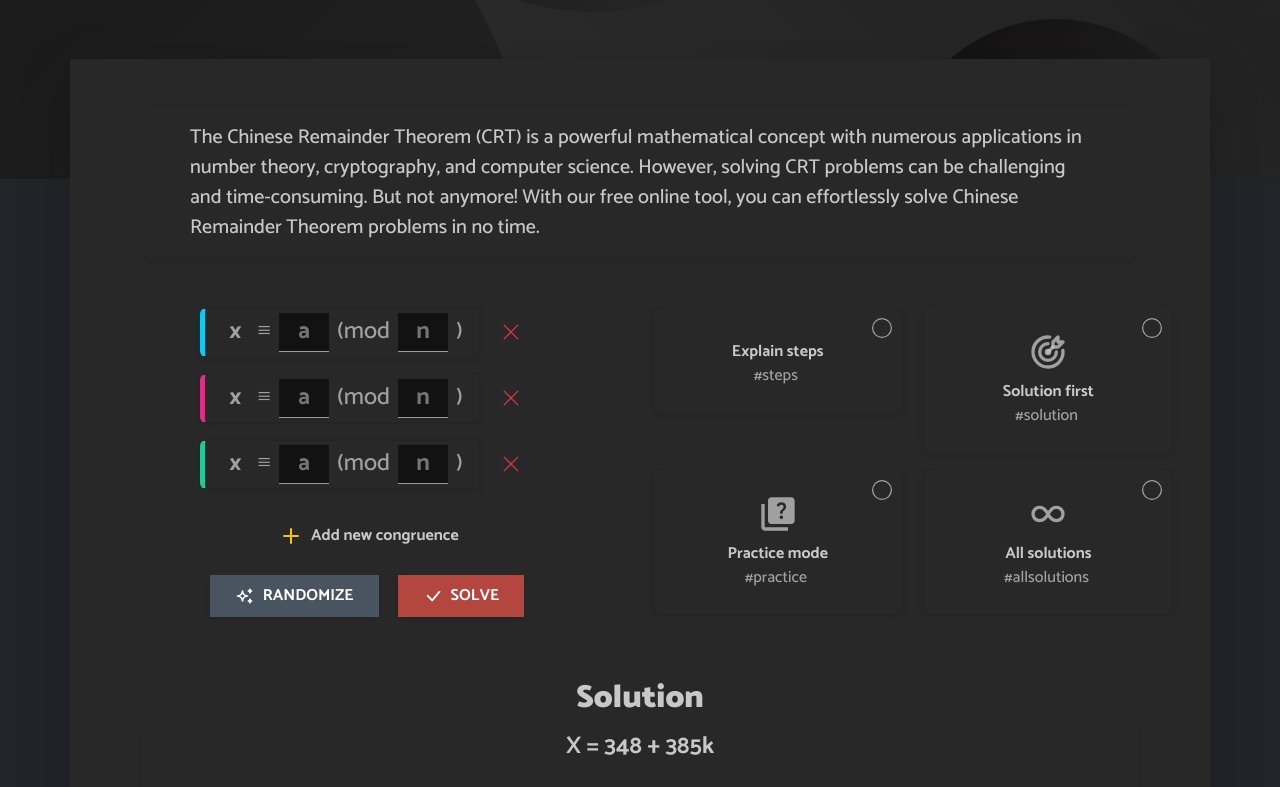
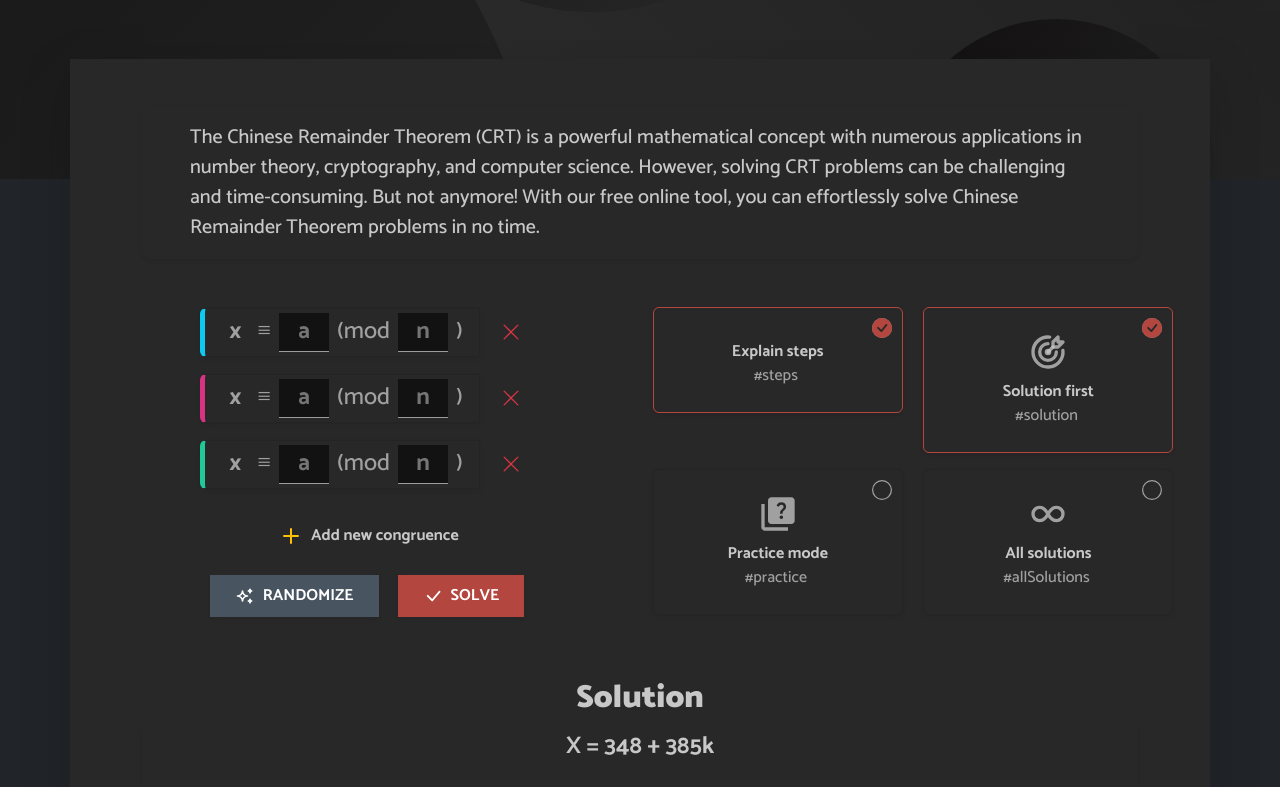
Before and after one commit to ivanov998/crt-next, a Next.js app: page / in a window 1280 px wide. Shown: the part 388-1175 px from the top of the page. Built offline with nearby package versions, Linux system fonts and the light colour scheme; some icons are missing.

Commit message:
Added calculator option button state

```diff
--- a/components/CalculatorOptionButton.tsx
+++ b/components/CalculatorOptionButton.tsx
@@ -1,24 +1,27 @@
-import React, { ReactNode } from 'react';
-
-interface ICalculatorOptionButtonProps {
-  name: string;
-  hashtag: string;
-  children: ReactNode;
-}
+import React from 'react';
+import { ICalculatorOptionButtonProps } from '../types/CalculatorProps';
 
 const CalculatorOptionButton: React.FC<ICalculatorOptionButtonProps> = ({
   name,
-  hashtag,
   children,
+  selected,
+  option,
+  handleOnClick,
 }) => {
   return (
     <div className='d-inline-block'>
-      <input type='checkbox' id={`btn-${hashtag}`} className='btn-check' />
+      <input
+        type='checkbox'
+        id={`btn-${option}`}
+        className='btn-check'
+        checked={selected}
+        onClick={() => handleOnClick(option)}
+      />
       <label
         className='form-label d-inline-flex flex-column justify-content-center align-items-center btn mx-sm-2 py-lg-4 position-relative shadow-sm mb-3'
         data-bs-toggle='tooltip'
         data-bss-tooltip=''
-        htmlFor={`btn-${hashtag}`}
+        htmlFor={`btn-${option}`}
         title='Get a comprehensive breakdown of each step in solving CRT problems'
       >
         <svg
@@ -44,7 +47,7 @@ const CalculatorOptionButton: React.FC<ICalculatorOptionButtonProps> = ({
         {children}
         <span className='fw-bold'>{name}</span>
         <span className='text-muted'>
-          #{hashtag}&nbsp;
+          #{option}&nbsp;
           <a
             className='text-decoration-none text-primary'
             href='#steps'
--- a/pages/index.tsx
+++ b/pages/index.tsx
@@ -2,8 +2,25 @@ import type { NextPage } from 'next';
 import CongruenceForm from '../components/CongruenceForm';
 import CalculatorOptionButton from '../components/CalculatorOptionButton';
 import SolutionStep from '../components/SolutionStep';
+import { useState } from 'react';
+import { ICalculatorOptions } from '../types/CalculatorProps';
 
 const Home: NextPage = () => {
+  const [calculatorOptions, setCalculatorOptions] =
+    useState<ICalculatorOptions>({
+      steps: true,
+      solution: true,
+      practice: false,
+      allSolutions: false,
+    });
+
+  const handleCalculatorOptionClick = (option: keyof ICalculatorOptions) => {
+    setCalculatorOptions({
+      ...calculatorOptions,
+      [option]: !calculatorOptions[option],
+    });
+  };
+
   return (
     <>
       <p className='brief-description d-none d-lg-block px-5 rounded-3 fs-5 py-3 shadow-sm mx-3 mx-lg-5 text-'>
@@ -19,10 +36,20 @@ const Home: NextPage = () => {
         </div>
         <div className='col-md-6 col-lg-7 col-xl-6'>
           <div className='d-flex justify-content-evenly flex-wrap mt-3 mt-md-0'>
-            <CalculatorOptionButton name='Explain steps' hashtag='steps'>
+            <CalculatorOptionButton
+              name='Explain steps'
+              selected={calculatorOptions.steps}
+              option={'steps'}
+              handleOnClick={handleCalculatorOptionClick}
+            >
               <i className='la la-lightbulb-o main-icon fs-1 mb-2 text-muted'></i>
             </CalculatorOptionButton>
-            <CalculatorOptionButton name='Solution first' hashtag='solution'>
+            <CalculatorOptionButton
+              name='Solution first'
+              selected={calculatorOptions.solution}
+              option='solution'
+              handleOnClick={handleCalculatorOptionClick}
+            >
               <svg
                 xmlns='http://www.w3.org/2000/svg'
                 width='1em'
@@ -43,7 +70,12 @@ const Home: NextPage = () => {
                 <path d='M15 9l-3 3'></path>
               </svg>
             </CalculatorOptionButton>
-            <CalculatorOptionButton name='Practice mode' hashtag='practice'>
+            <CalculatorOptionButton
+              name='Practice mode'
+              selected={calculatorOptions.practice}
+              option={'practice'}
+              handleOnClick={handleCalculatorOptionClick}
+            >
               <svg
                 xmlns='http://www.w3.org/2000/svg'
                 enableBackground='new 0 0 24 24'
@@ -64,7 +96,12 @@ const Home: NextPage = () => {
                 </g>
               </svg>
             </CalculatorOptionButton>
-            <CalculatorOptionButton name='All solutions' hashtag='allsolutions'>
+            <CalculatorOptionButton
+              name='All solutions'
+              selected={calculatorOptions.allSolutions}
+              option={'allSolutions'}
+              handleOnClick={handleCalculatorOptionClick}
+            >
               <svg
                 xmlns='http://www.w3.org/2000/svg'
                 width='1em'
--- /dev/null
+++ b/types/CalculatorProps.ts
@@ -0,0 +1,16 @@
+import { ReactNode } from 'react';
+
+export interface ICalculatorOptions {
+  steps: boolean;
+  solution: boolean;
+  practice: boolean;
+  allSolutions: boolean;
+}
+
+export interface ICalculatorOptionButtonProps {
+  name: string;
+  children: ReactNode;
+  selected: boolean;
+  option: keyof ICalculatorOptions;
+  handleOnClick: (option: keyof ICalculatorOptions) => void;
+}
```
